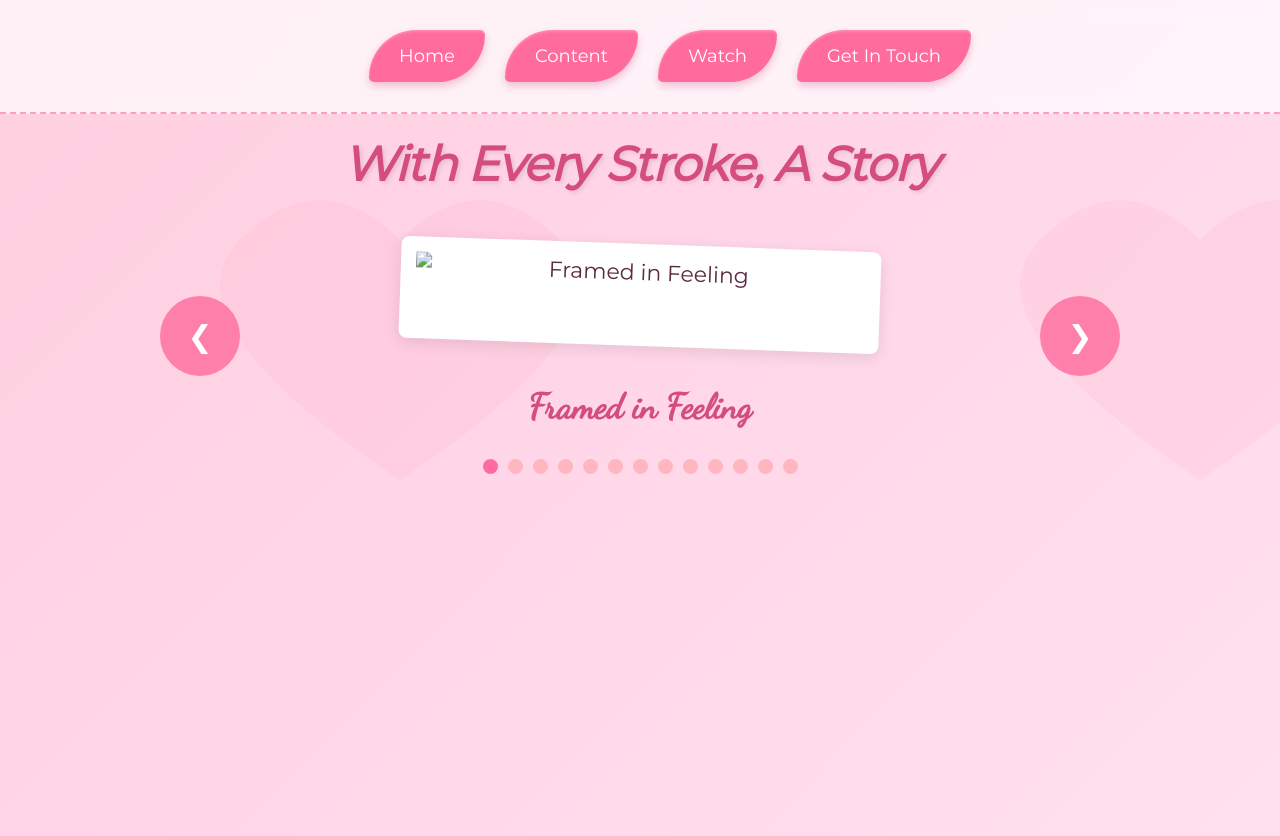
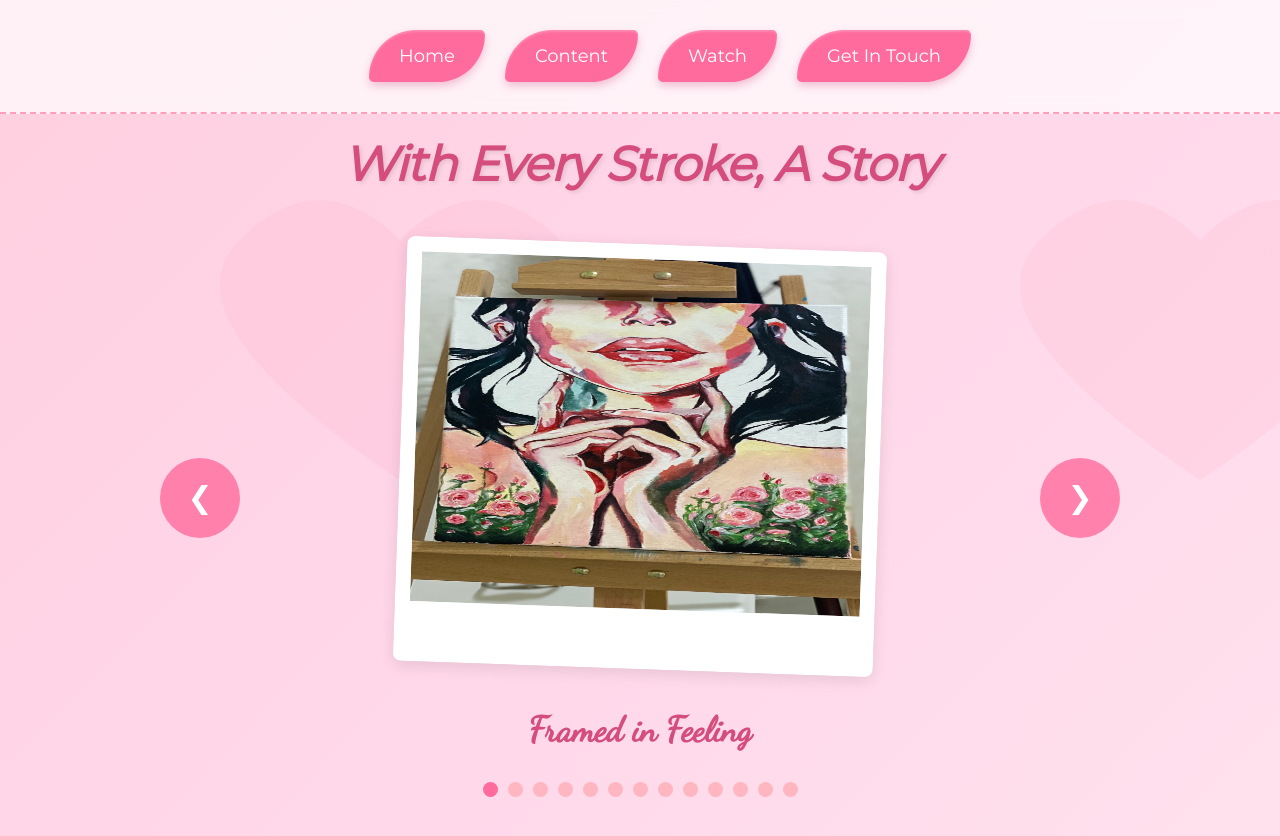
Before and after one commit to mha9507/IM-Assignment-1, a plain HTML site: page index.html in a window 1280 px wide. Drawn offline with Linux system fonts and the light colour scheme; files whose address does not match are found by name.

Commit message:
Update index.html

```diff
--- a/index.html
+++ b/index.html
@@ -37,7 +37,7 @@
       <!-- SLIDES -->
       <div class="mySlides fade">
         <div class="numbertext">1 / 13</div>
-        <img src="Media/girl.jpg" style="width:100%" alt="Framed in Feeling">
+        <img src="girl.jpg" style="width:100%" alt="Framed in Feeling">
         <div class="text">Framed in Feeling</div>
       </div>
 
```
